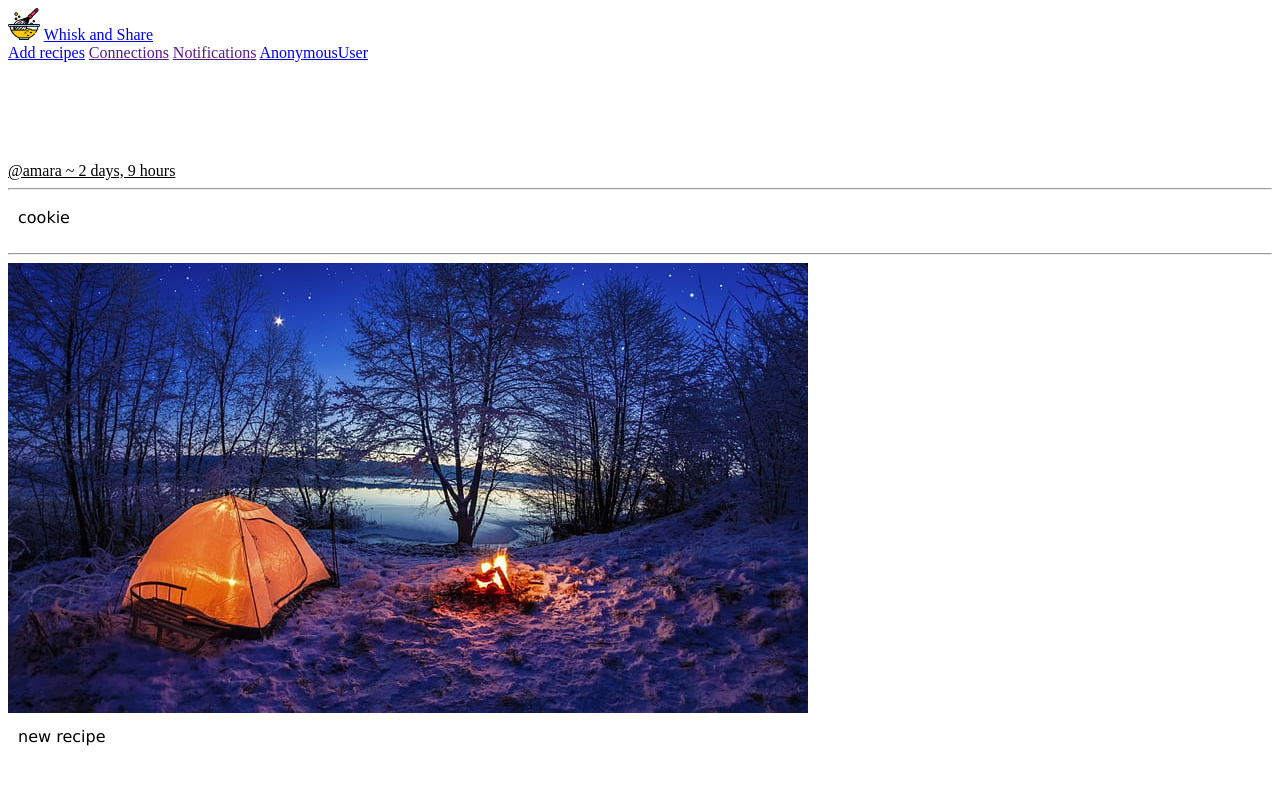
After one commit to AmaraCela/Whisk-And-Share, a Django app: page /recipe/6 in a window 1280 px wide. The commit adds this page. Shown: the top 785 px of the page. Run offline with Django 4.2, Linux system fonts and the light colour scheme; data comes from the database, SQL or seed files in the repository; both versions use the stored data as it was after the commit.

Commit message:
new page for recipes

```diff
--- /dev/null
+++ b/whiskAndShare/base/templates/base/recipe.html
@@ -0,0 +1,19 @@
+{% extends 'main.html' %}
+{% load static %}
+{% block styles%}
+<link rel="stylesheet" href="{% static 'styles/recipe.css'%}">
+{% endblock styles %}
+{% block content %}
+<div class="recipe-body">
+    <a class="recipe-author" href="{% url 'profile' recipe.author.id %}">@{{recipe.author}} ~ {{recipe.date|timesince}}</a>
+    <hr>
+    <p>{{recipe.title}}</p>
+    <hr>
+    <img src="{{recipe.image}}" alt="no photo">
+    <div class="recipe-div">
+        <p class="recipe-p">
+            {{recipe.body}}
+        </p>
+    </div>
+</div>
+{% endblock content%}
--- a/whiskAndShare/base/urls.py
+++ b/whiskAndShare/base/urls.py
@@ -4,8 +4,9 @@ from . import views
 urlpatterns = [
     path('', views.home, name='home'),
     path('addRecipe/',views.addRecipe, name = 'addRecipe'),
-    path('profile/', views.profile, name = 'profile'),
+    path('profile/<str:id>', views.profile, name = 'profile'),
     path('signUp/', views.signUp, name='signUp'),
     path('login/',views.loginFun, name = 'login'),
     path('deleteRecipe/<str:id>', views.deleteRecipe, name='deleteRecipe'),
+    path('recipe/<str:id>', views.recipe, name='recipe')
 ]
--- a/whiskAndShare/base/views.py
+++ b/whiskAndShare/base/views.py
@@ -26,7 +26,7 @@ def addRecipe(request):
     context = {"form":form}
     return render(request, 'base/addRecipes.html', context)
 
-def profile(request):
+def profile(request, id):
     user = None
     user = request.user
     recipes = models.Recipe.objects.filter(author = request.user)
@@ -64,3 +64,9 @@ def deleteRecipe(request, id):
         return redirect('profile')
     context = {}
     return render(request, 'base/deleteRecipe.html', context)
+
+
+def recipe(request, id):
+    recipe = models.Recipe.objects.get(id=id)
+    context = {"recipe":recipe}
+    return render(request,'base/recipe.html', context)
--- a/whiskAndShare/static/styles/home.css
+++ b/whiskAndShare/static/styles/home.css
@@ -38,6 +38,7 @@ body{
 
 .home-recipe:hover {
     box-shadow: 5px 5px 5px gray;
+    cursor: pointer;
 }
 
 .recipe-infos{
--- /dev/null
+++ b/whiskAndShare/static/styles/recipe.css
@@ -0,0 +1,15 @@
+.recipe-body{
+    margin: 0;
+    position: relative;
+    top: 100px;
+}
+
+p{
+    margin-top: 0;
+    font-family: 'Lucida Sans', 'Lucida Sans Regular', 'Lucida Grande', 'Lucida Sans Unicode', Geneva, Verdana, sans-serif;
+    padding: 10px;
+}
+
+.recipe-author{
+    color: black;
+}
--- a/whiskAndShare/templates/navbar.html
+++ b/whiskAndShare/templates/navbar.html
@@ -8,7 +8,7 @@
         <a href="{% url 'addRecipe'%}">Add recipes</a>
         <a href="">Connections</a>
         <a href="">Notifications</a>
-        <a href="{%url 'profile'%}">
+        <a href="{%url 'profile' request.user.id%}">
            {%if request.user != AnonymousUser %}
            {{request.user}}
            {% else %}
```
Also changed, not shown: whiskAndShare/base/templates/base/home.html (+10 -1 lines), whiskAndShare/db.sqlite3, whiskAndShare/static/images/winter-camp.jpeg (added).
